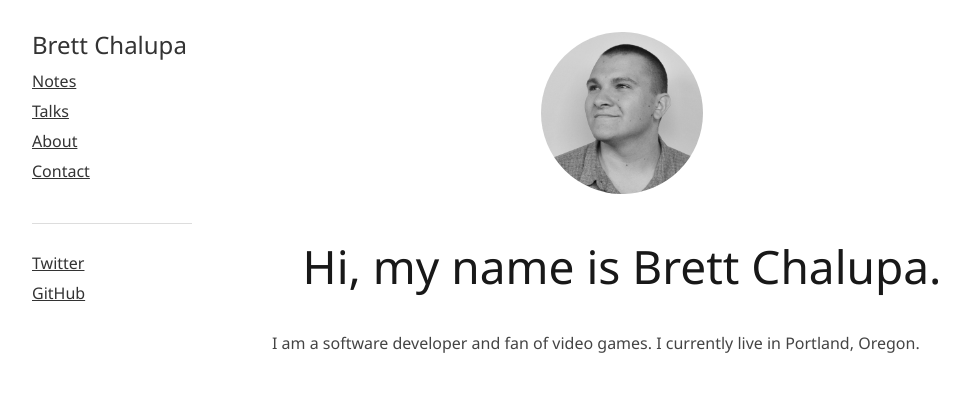
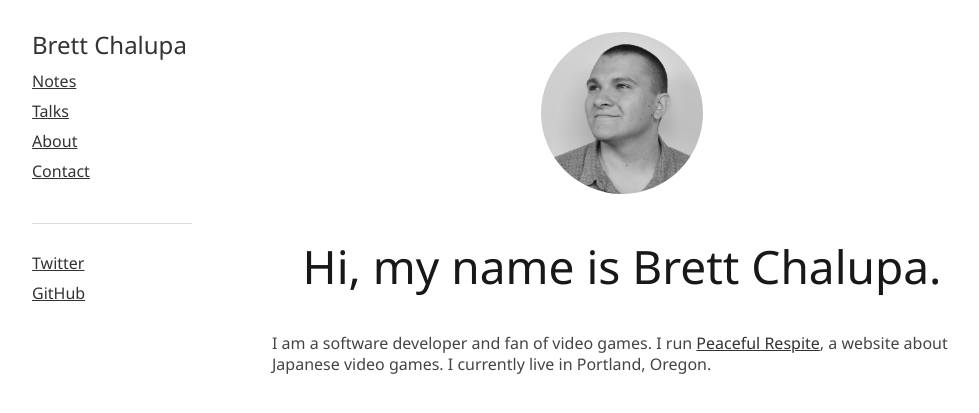
Before and after one commit to brettchalupa/brettchalupa.github.io, a Jekyll site: the page built from index.html, in a window 1280 px wide. Shown: the top 413 px of the page, without its empty margins (138-1117 px from the left). Built offline with Jekyll 4.4.1, drawn with Linux system fonts in a browser that asks for light colours; Markdown is read by kramdown in place of the engine named in the settings.

Commit message:
Add Peaceful Respite to the index
This links to the project so it is visible to others.

```diff
--- a/index.html
+++ b/index.html
@@ -11,7 +11,6 @@ title: Brett Chalupa
   </div>
 
   <div class="who">
-    <p>I am a software developer and fan of video games. I currently
-    live in Portland, Oregon.</p>
+    <p>I am a software developer and fan of video games. I run <a href="http://www.peacefulrespite.com">Peaceful Respite</a>, a website about Japanese video games. I currently live in Portland, Oregon.</p>
   </div>
 </div>
```
